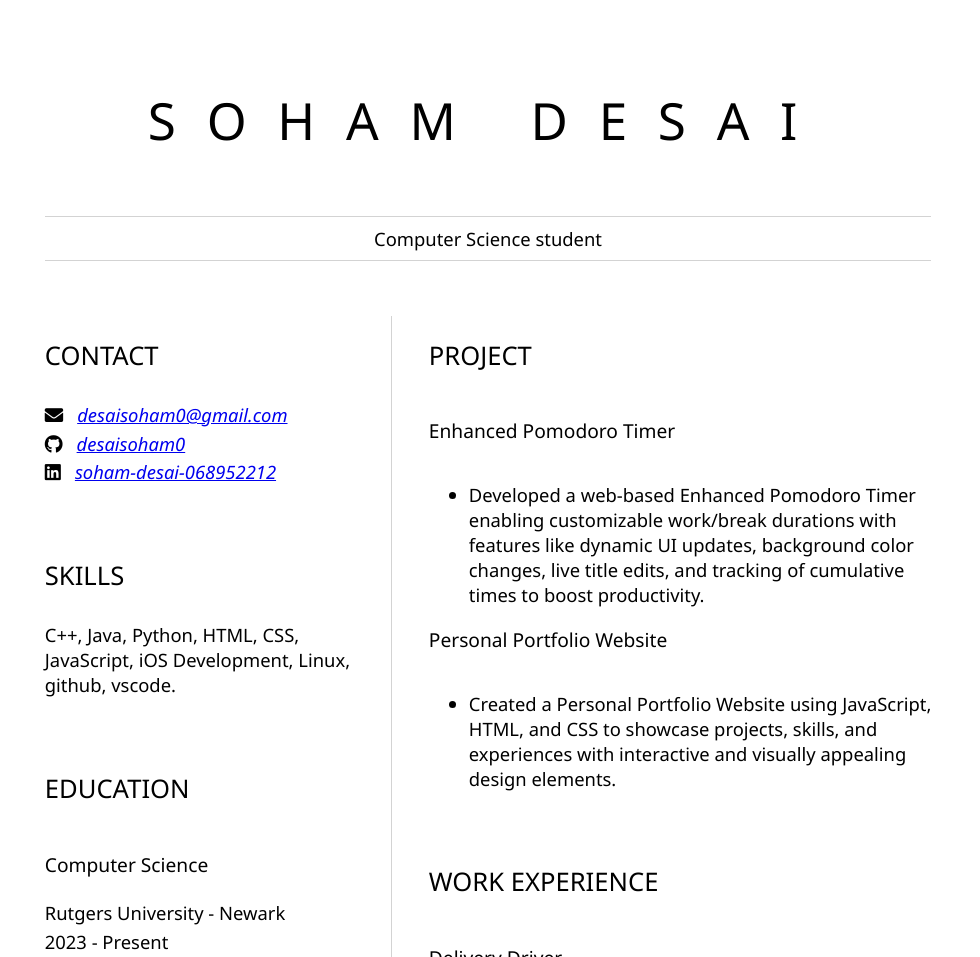
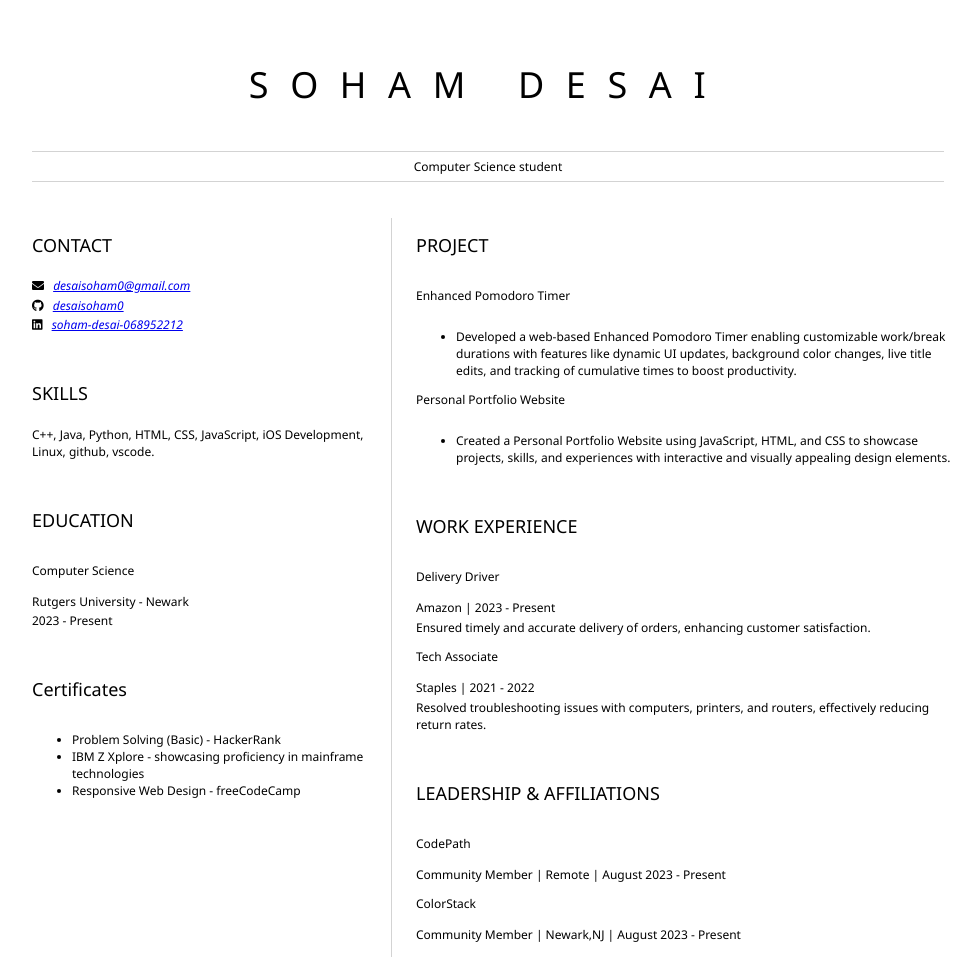
Before and after one commit to desaisoham0/resume, a plain HTML site: page index.html in a window 1280 px wide. Shown: the top 957 px of the page, without its empty margins (152-1132 px from the left). Drawn offline with Linux system fonts and the light colour scheme.

Commit message:
style update

```diff
--- a/style.css
+++ b/style.css
@@ -1,6 +1,6 @@
 body {
     font-family: 'Segoe UI', Tahoma, Geneva, Verdana, sans-serif;
-    font-size: calc(12px + 0.5vw);;
+    font-size: 12px;
     max-width: 960px;
     margin: auto;
 }
@@ -9,22 +9,22 @@ h1, h2, h3 {
     margin-bottom: 0;
 }
 h1 {
-    font-size: 4vw;
+    font-size: 3em;
     letter-spacing: .6em;
     padding-top: 1em;
     padding-bottom: 1em;
 }
 h2 {
-    font-size: 2vw;;
+    font-size: 1.5em;
     padding-bottom: 1em;
 }
 h3 {
-    font-size: 1.5vw;;
+    font-size: 1em;
     padding-bottom: 1em;
 }
 main {
     display: grid;
-    grid-template-columns: 1fr 1.5fr;;
+    grid-template-columns: 40% 60%;
     margin-top: 3em;
 }
 @media (max-width: 768px) {
```
